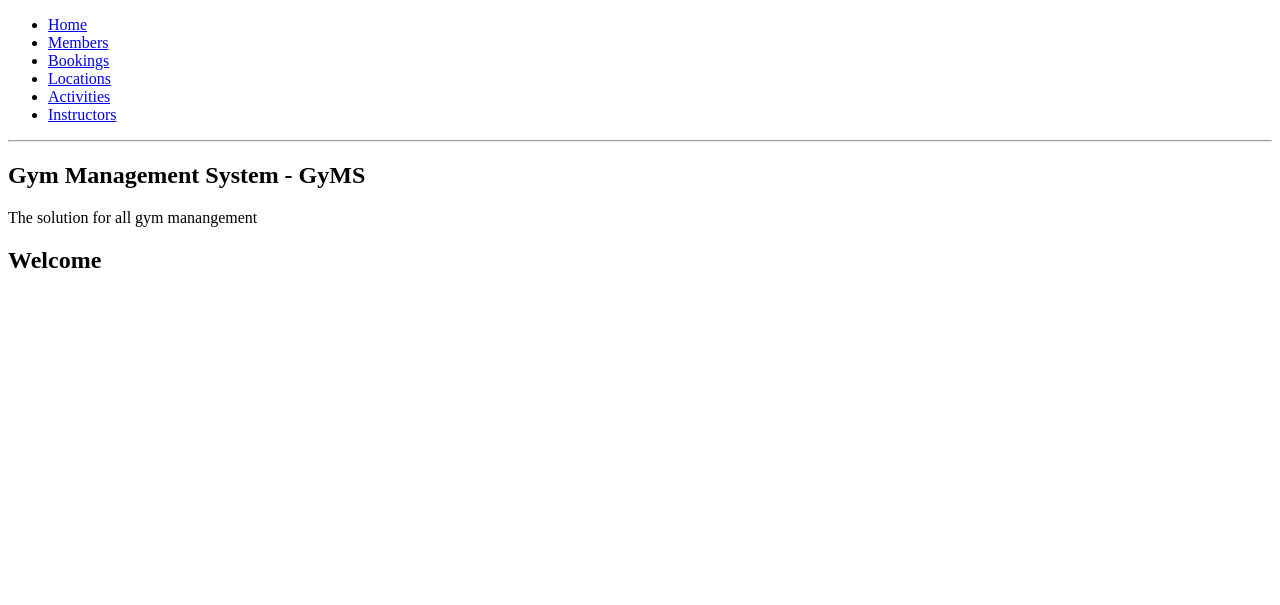
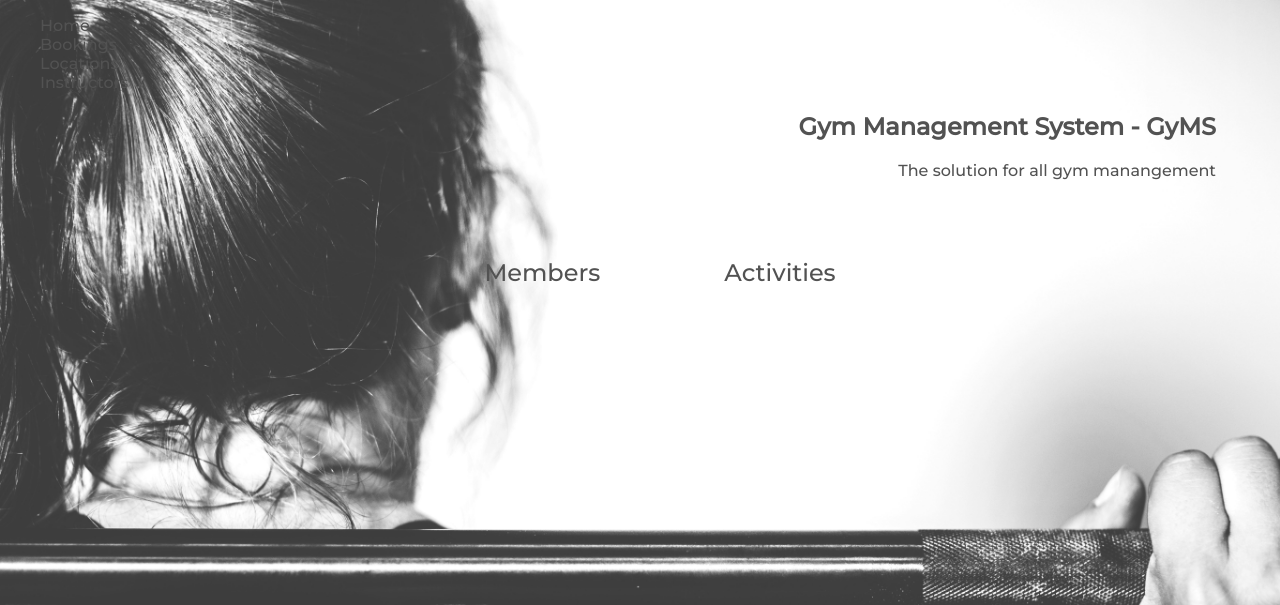
Before and after one commit to tpstocker/project1_gym, a Flask app: page / in a window 1280 px wide. Shown: the top 605 px of the page. Run offline with Flask 2, Linux system fonts and the light colour scheme.

Commit message:
landing page v1 complete

```diff
--- a/end_code/static/css/style.css
+++ b/end_code/static/css/style.css
@@ -0,0 +1,48 @@
+html {
+    font-family: 'Montserrat', sans-serif;
+}
+
+body {
+    background-image: url('/static/images/main.jpg');
+    background-size:100%;
+    background-repeat: repeat;
+    padding: 0px;
+    margin: 0px;
+}
+
+.menu {
+    text-align: left;
+    padding-right: 40px;
+    list-style: none;
+    color: #525252;
+}
+
+#welcome_title {
+    color: #525252;
+    text-align: right;
+    padding-right: 5%;
+    font-size: 100%;
+}
+
+#intro_choice {
+    list-style: none;
+    display: flex;
+    justify-content: center;
+}
+
+#intro_choice li {
+    padding: 5%;
+    font-size: 1.5em;
+    color: #525252;
+    text-decoration: none;
+}
+
+a:link, a:visited, a:active {
+    color: #525252;
+    text-decoration: none;
+}
+
+#intro_choice li a:hover {
+    color: #525252;
+    font-size: larger;
+}
--- a/end_code/templates/base.html
+++ b/end_code/templates/base.html
@@ -1,6 +1,11 @@
 <!DOCTYPE html>
 <html>
 <head>
+  <link rel="preconnect" href="https://fonts.gstatic.com">
+<link href="https://fonts.googleapis.com/css2?family=Montserrat:wght@500&display=swap" rel="stylesheet">
+  <link rel="preconnect" href="https://fonts.gstatic.com">
+  <link href="https://fonts.googleapis.com/css2?family=Montserrat:wght@100&display=swap" rel="stylesheet">
+  <link rel="stylesheet" href="{{ url_for('static', filename='css/style.css') }}">
   <title>GyMS</title>
 </head>
 <body>
@@ -8,14 +13,12 @@
   <nav>
     <ul class="menu">
       <li><a href="/">Home</a></li>
-      <li><a href="/members">Members</a></li>
+
       <li><a href="/bookings">Bookings</a></li>
       <li><a href="/locations">Locations</a></li>
-      <li><a href="/activities">Activities</a></li>
       <li><a href="/instructors">Instructors</a></li>
 
     </ul>
-    <hr>
   </nav>
   <section>
       {% block content %}
--- a/end_code/templates/index.html
+++ b/end_code/templates/index.html
@@ -1,10 +1,17 @@
 {% extends 'base.html'%}
 
 {% block content %}
-<h1>Gym Management System - GyMS</h1>
+<div id="welcome_title">
+    <h1>Gym Management System - GyMS</h1>
+        <p>The solution for all gym manangement</p>
+</div>
 
-<p>The solution for all gym manangement</p>
-<h1>Welcome</h1>
+<div>
+<ul id="intro_choice">
+    <li><a href="/members">Members</a></li>
+    <li><a href="/activities">Activities</a></li>
+</ul>
+</div>
 
 
 
```
Also changed, not shown: end_code/controllers/booking_controller.py (+16 -23 lines), end_code/templates/bookings/edit.html (+9 -0 lines), end_code/templates/bookings/index.html (+6 -3 lines), end_code/templates/bookings/new.html (+6 -5 lines), end_code/static/images/main.jpg (added).
